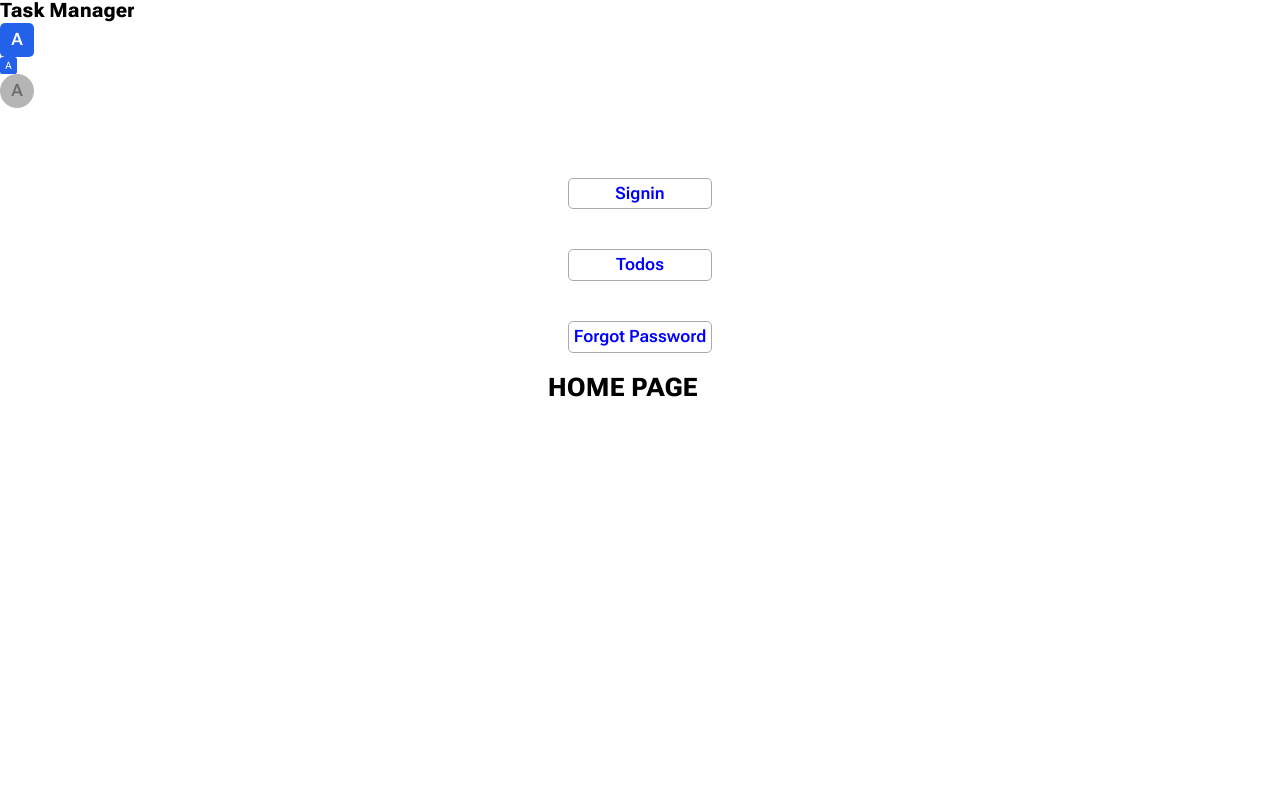
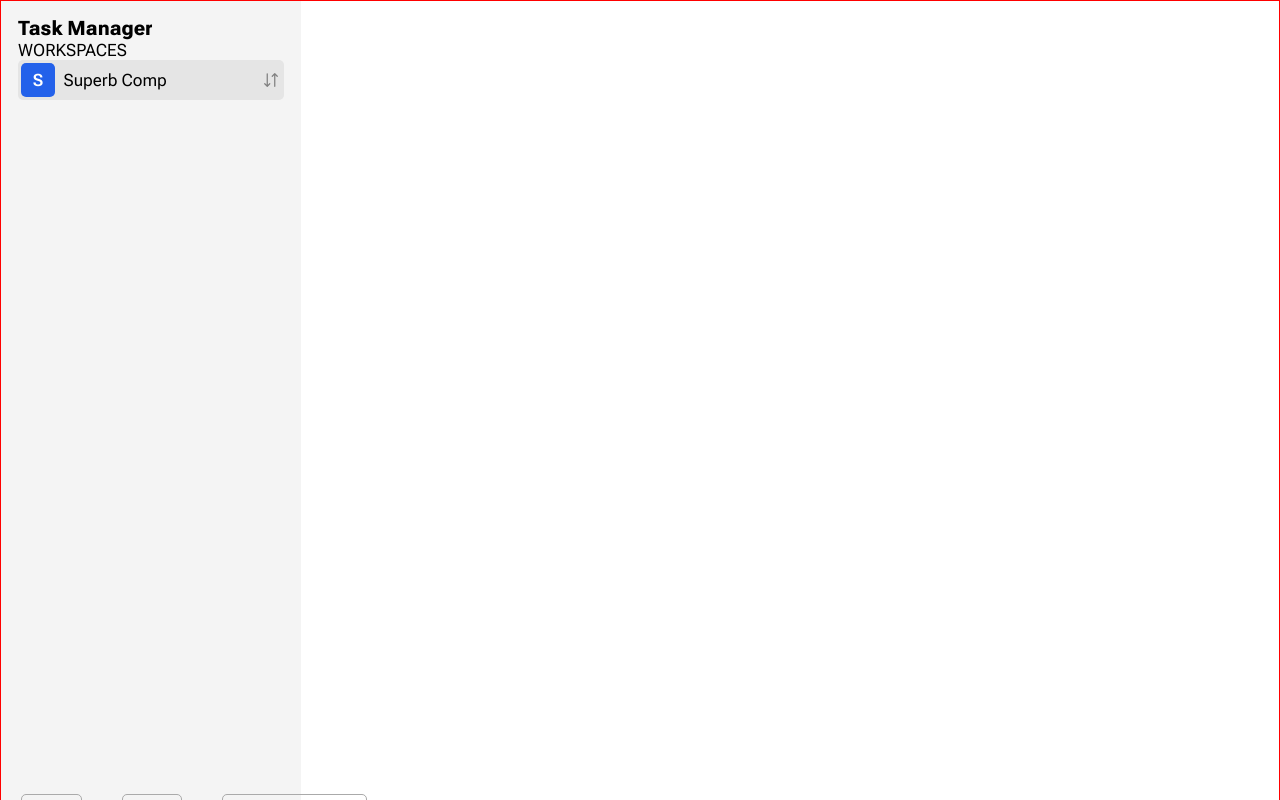
Before and after one commit to webioann/sandbox_prisma, a Next.js app: page / in a window 1280 px wide. Shown: the top 800 px of the page. Built offline with nearby package versions, Linux system fonts and the light colour scheme.

Commit message:
flex for sidebar section

```diff
--- a/app/global.css
+++ b/app/global.css
@@ -60,12 +60,10 @@ html, body{
     min-width: 100%;
     min-height: 100vh;
 }
-.container{
-    max-width: 1024px;
+.main-container{
+    max-width: 1400px;
     margin: 0 auto;
-    display: grid;
-    justify-content: center;
-    padding-top: 50px;
+    border: 1px solid red;
 }
 .link-btn{
     padding: 5px;
--- a/app/page.tsx
+++ b/app/page.tsx
@@ -7,27 +7,34 @@ import './global.css'
 export default async function Home() {
 
   return (
-    <>
-      <aside>
+    <div className="main-container">
+      <div>
+
+      </div>
+      <Sidebar>
         {/* top logo section */}
         <section className="logo-section">
           {/* icon */}
           <h3>Task Manager</h3>
         </section>
+
         {/* workspaces section */}
         <section className="workspaces">
           <div>
-            <p className="workspaces-title"></p>
-            <WorkspaceLink/>
+            <p className="workspaces-title">WORKSPACES</p>
+            <WorkspaceLink workspace_name="Superb Comp"/>
           </div>
           <ul className="workspace-item">
 
           </ul>
         </section>
+
         {/* navigation menu */}
         <section></section>
         {/* projects section */}
         <section></section>
+      </Sidebar>
+      <aside>
       </aside>
 
       <main className="main">
@@ -39,6 +46,6 @@ export default async function Home() {
           <h1>HOME PAGE</h1>
         </section>
       </main>
-    </>
+    </div>
   );
 }
--- a/components/BadgeWithSymbol/BadgeWithSymbol.tsx
+++ b/components/BadgeWithSymbol/BadgeWithSymbol.tsx
@@ -7,11 +7,12 @@ type badgeProps = {
 }
 
 function BadgeWithSymbol({ variant, symbol }: badgeProps) {
+    let protectedSymbol = symbol === '' ? 'A' : symbol
     return (
         <div className={variant}>
-            {symbol[0].toUpperCase()}
+            {protectedSymbol[0].toUpperCase()}
         </div>
     )
 }
 
-export default BadgeWithSymbol
+export default BadgeWithSymbol;
--- a/components/BadgeWithSymbol/badge.css
+++ b/components/BadgeWithSymbol/badge.css
@@ -25,8 +25,8 @@
     align-items: center;
 }
 .circle{
-    width: 2rem;
-    height: 2rem;
+    width: 2.5rem;
+    height: 2.5rem;
     border-radius: 50%;
     background-color: #b5b5b5;
     /* color */
--- a/components/Sidebar/Sidebar.tsx
+++ b/components/Sidebar/Sidebar.tsx
@@ -1,8 +1,9 @@
 import React, { ReactNode } from 'react'
+import './sidebar.css'
 
 function Sidebar({children}:  Readonly<{ children: React.ReactNode }>) {
     return (
-        <div>{children}</div>
+        <aside className='sidebar'>{children}</aside>
     )
 }
 
--- /dev/null
+++ b/components/Sidebar/sidebar.css
@@ -0,0 +1,6 @@
+.sidebar{
+    max-width: 300px;
+    background-color: #f4f4f4;
+    min-height: 100vh;
+    padding: 1rem;
+}
--- a/components/WorkspaceLink/WorkspaceLink.tsx
+++ b/components/WorkspaceLink/WorkspaceLink.tsx
@@ -1,13 +1,18 @@
 import React from 'react'
-import BadgeWithSymbol from '../BadgeWithSymbol/BadgeWithSymbol';
+import BadgeWithSymbol from '../BadgeWithSymbol/BadgeWithSymbol'
+import { PiArrowsDownUp } from "react-icons/pi";
 import './workspace-link.css'
 
-function WorkspaceLink() {
+type workspaceProps = {
+    workspace_name: string
+}
+
+function WorkspaceLink({workspace_name}: workspaceProps) {
     return (
-        <div className='shield'>
-            <BadgeWithSymbol variant='big-cube' symbol='aqertgtq'/>
-            <BadgeWithSymbol variant='cube' symbol='aryey'/>
-            <BadgeWithSymbol variant='circle' symbol='agre'/>
+        <div className='workspace-link'>
+            <BadgeWithSymbol variant='big-cube' symbol={workspace_name}/>
+            <h4 className='workspace-name'>{workspace_name}</h4>
+            <PiArrowsDownUp color='grey' size={20}/>
         </div>
     )
 }
--- a/components/WorkspaceLink/workspace-link.css
+++ b/components/WorkspaceLink/workspace-link.css
@@ -0,0 +1,13 @@
+.workspace-link{
+    display: flex;
+    align-items: center;
+    justify-content: space-between;
+    background-color: #e5e5e5;
+    padding: 3px;
+    border-radius: 5px;
+}
+.workspace-name{
+    flex: 1;
+    padding: 0 0.5rem;
+    font-weight: 400;
+}
```
